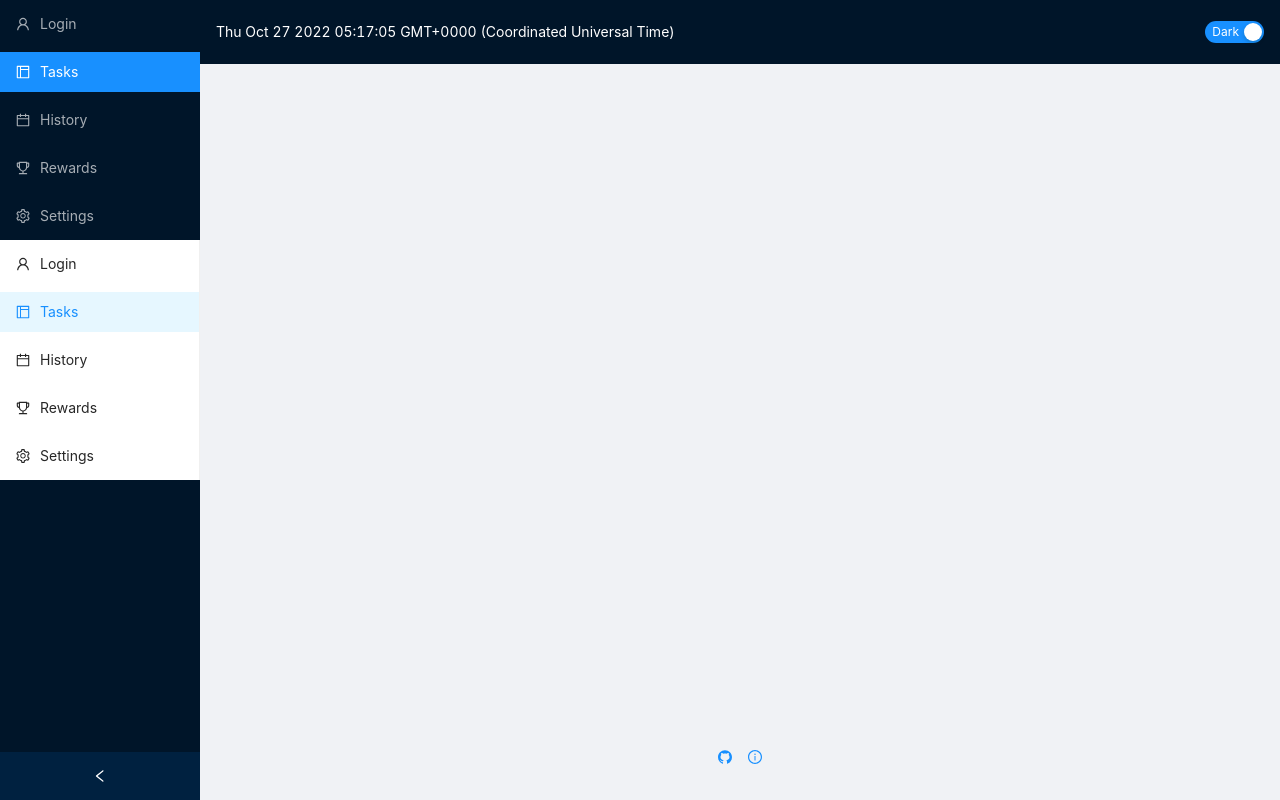
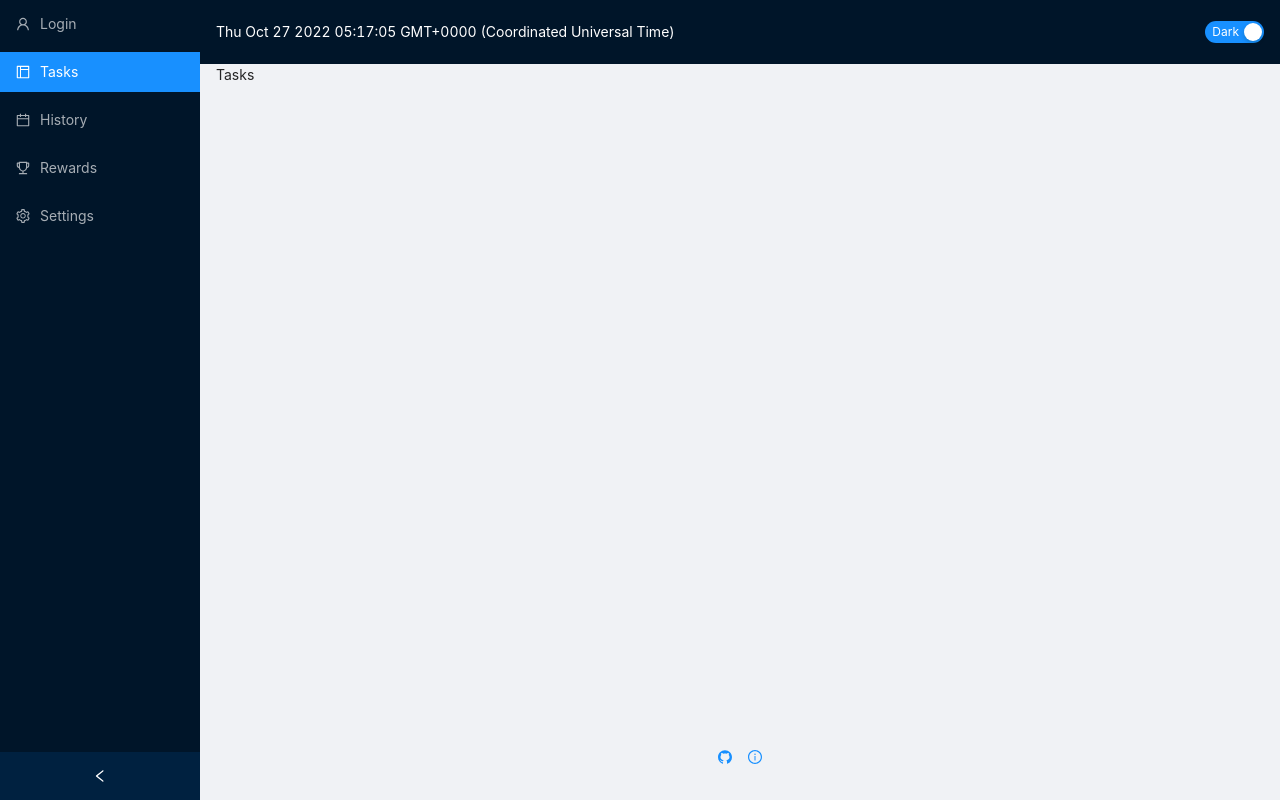
Before and after one commit to MattisZheng/sisyphus_stone, a React (Vite) app: page / in a window 1280 px wide. Built offline with nearby package versions, Linux system fonts and the light colour scheme.

Commit message:
update sidebar

```diff
--- a/src/App.jsx
+++ b/src/App.jsx
@@ -126,21 +126,8 @@ function App() {
     setTheme(value ? "dark" : "light");
   };
 
-  // set sider collapsed, desfault: false
-  const [collapsed, setCollapsed] = useState(false);
-
-  // handleCollapse
-  const handleCollapse = () => {
-    setCollapsed(!collapsed);
-  };
-
   // set selectedKeys, default: 2
   const [selectedKeys, setSelectedKeys] = useState();
-
-  // handleSelect
-  const handleSelect = (e) => {
-    setSelectedKeys(e.key);
-  };
 
   // check local storage
   // if !local storage, set initFile
@@ -161,25 +148,11 @@ function App() {
       }}
     >
       {/* <Sidebar/> */}
-      <Sider theme={theme} collapsible collapsed={collapsed} collapsedWidth="64" onCollapse={handleCollapse}>
-        <Menu
-          theme={theme}
-          defaultSelectedKeys={["2"]}
-          selectedKeys={selectedKeys}
-          onSelect={handleSelect}
-          items={[
-            { label: "Login", key: "1", icon: <UserOutlined /> },
-            { label: "Tasks", key: "2", icon: <LayoutOutlined /> },
-            { label: "History", key: "3", icon: <CalendarOutlined /> },
-            { label: "Rewards", key: "4", icon: <TrophyOutlined /> },
-            { label: "Settings", key: "5", icon: <SettingOutlined /> },
-          ]}
-        />
-        <Sidebar />
+      <Sider theme={theme} collapsible collapsedWidth="64">
+        <Sidebar theme={theme} selectKeys={selectedKeys} />
       </Sider>
-      <Layout className="site-layout">
+      <Layout>
         <Header
-          className="site-layout-background"
           style={{
             padding: "16px",
             color: "white",
@@ -189,7 +162,6 @@ function App() {
           }}
         >
           <HeaderContent />
-
           <Switch checked={theme === "dark"} onChange={changeTheme} checkedChildren="Dark" unCheckedChildren="Light" />
         </Header>
         <Content
@@ -197,7 +169,7 @@ function App() {
             margin: "0 16px",
           }}
         >
-          {/* {renderMainNav(selectedKeys)} */}
+          {renderMainNav(selectedKeys)}
         </Content>
         <Footer>
           <FooterContent />
--- a/src/layouts/Sidebar.jsx
+++ b/src/layouts/Sidebar.jsx
@@ -1,10 +1,9 @@
 import { LayoutOutlined, TrophyOutlined, UserOutlined, SettingOutlined, CalendarOutlined } from "@ant-design/icons";
 import { Menu } from "antd";
 
-import {useState} from 'react';
+import { useState, useEffect } from "react";
 
-
-const Sidebar = () => {
+const Sidebar = ({ theme }) => {
   // set selectedKeys, default: 2
   const [selectedKeys, setSelectedKeys] = useState();
 
@@ -13,8 +12,14 @@ const Sidebar = () => {
     setSelectedKeys(e.key);
   };
 
+  //pass selectedKeys to parent component on change
+  // useEffect(() => {
+  //   this.props.selectedKeys(selectedKeys);
+  // }, [selectedKeys]);
+
   return (
     <Menu
+      theme={theme}
       defaultSelectedKeys={["2"]}
       selectedKeys={selectedKeys}
       onSelect={handleSelect}
```
